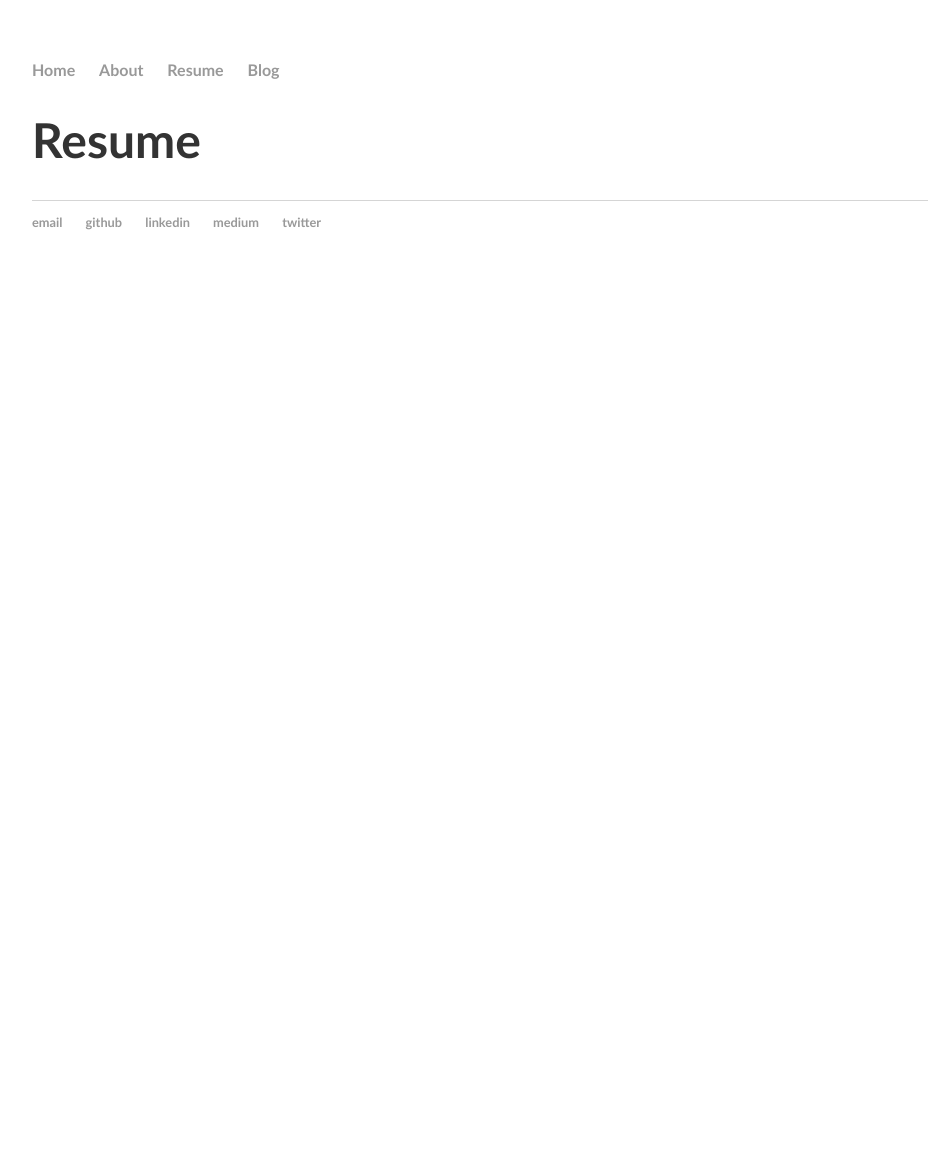
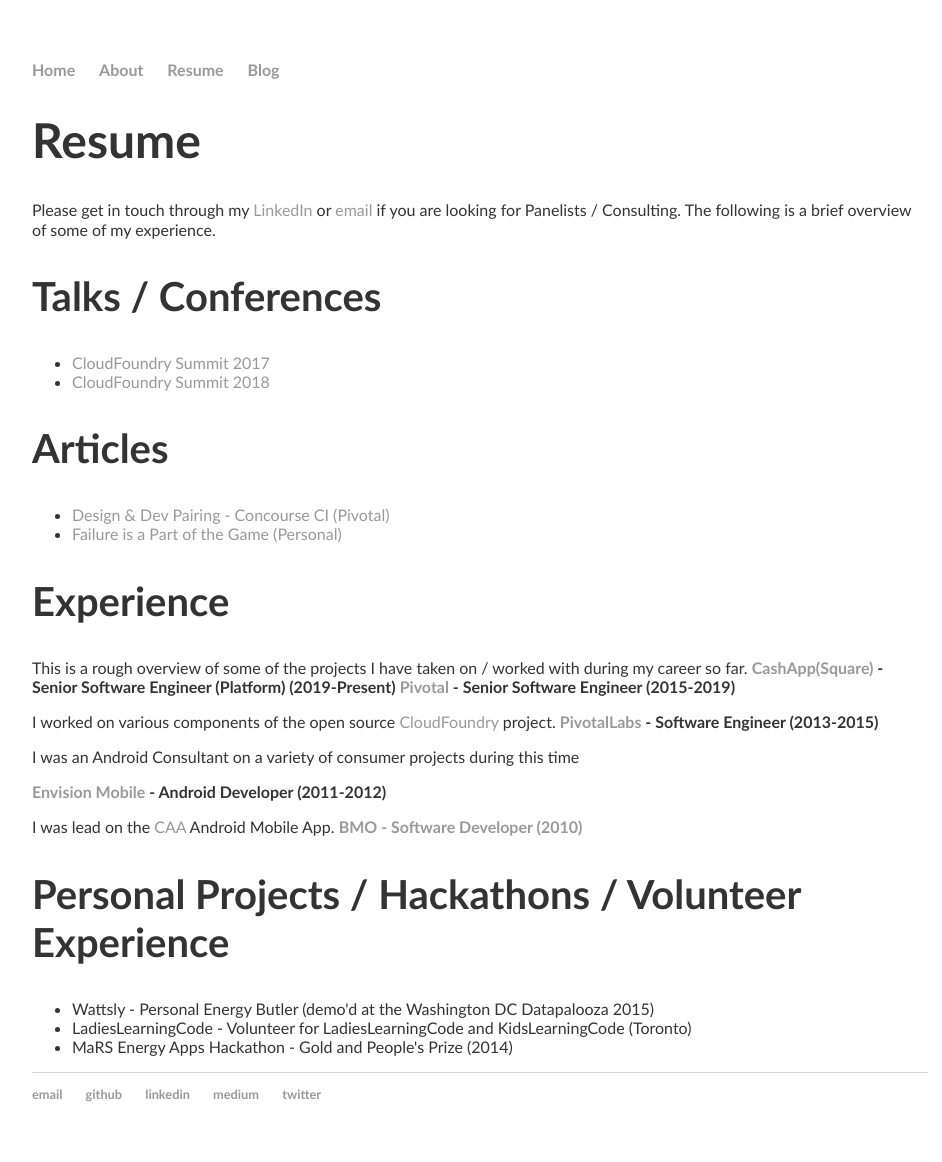
Before and after one commit to snalvi/snalvi.github.io, a Jekyll site: the page built from cv/index.html, in a window 1280 px wide. Shown: the whole page, without its empty margins (160-1102 px from the left). Built offline with Jekyll 4.4.1, drawn with Linux system fonts in a browser that asks for light colours; before the commit the page ends 900 px from its top, so only the background shows below that.

Commit message:
Updated resume section

```diff
--- a/cv/index.html
+++ b/cv/index.html
@@ -3,3 +3,37 @@
 title: Resume
 ---
 	<h1>{{ page.title }}</h1>
+	<p>
+		Please get in touch through my <a href="https://www.linkedin.com/in/samanalvi/">LinkedIn</a> or <a href="mailto:saman.alvi01@gmail.com">email</a> if you are looking for Panelists / Consulting. The following is a brief overview of some of my experience.
+	</p>
+
+	<h2>Talks / Conferences</h3>
+	<ul>
+		<li><a href="https://youtu.be/o0H9sP7oxdM">CloudFoundry Summit 2017</a></li>
+		<li><a href="https://youtu.be/OnZePLee_Po">CloudFoundry Summit 2018</a></li>
+	</ul>
+
+	<h2>Articles</h3>
+	<ul>
+		<li><a href="https://medium.com/concourse-ci/design-dev-pairing-what-we-learned-during-a-one-week-technical-discovery-f9dfb4c35cd5">Design & Dev Pairing - Concourse CI (Pivotal)</a></li>
+		<li><a href="https://medium.com/@err_sage/failure-is-a-part-of-the-game-e6e5d7d5da09">Failure is a Part of the Game (Personal)</a></li>
+	</ul>
+
+	<h2>Experience</h2>
+	This is a rough overview of some of the projects I have taken on / worked with during my career so far.
+	<b><a href="https://cash.app/">CashApp</a><a href="https://squareup.com/ca/en">(Square)</a> - Senior Software Engineer (Platform) (2019-Present)</b>
+	<b><a href="https://tanzu.vmware.com/">Pivotal</a> - Senior Software Engineer (2015-2019)</b>
+	<p>I worked on various components of the open source <a href="https://www.cloudfoundry.org/">CloudFoundry</a> project.
+	<b><a href="https://tanzu.vmware.com/labs">PivotalLabs</a> - Software Engineer (2013-2015)</b>
+	<p>I was an Android Consultant on a variety of consumer projects during this time</p>
+	<b><a href="http://www.envisionmobile.com/">Envision Mobile</a> - Android Developer (2011-2012)</b>
+	<p>I was lead on the <a href="https://www.caasco.com/">CAA</a> Android Mobile App.
+	<b><a href="https://www.bmo.com/main/personal">BMO - Software Developer (2010)</a></b>
+
+
+	<h2>Personal Projects / Hackathons / Volunteer Experience</h2>
+	<ul>
+		<li>Wattsly - Personal Energy Butler (demo'd at the Washington DC Datapalooza 2015)</li>
+		<li>LadiesLearningCode - Volunteer for LadiesLearningCode and KidsLearningCode (Toronto)</li>
+		<li>MaRS Energy Apps Hackathon - Gold and People's Prize (2014)</li>
+	</ul>
```
